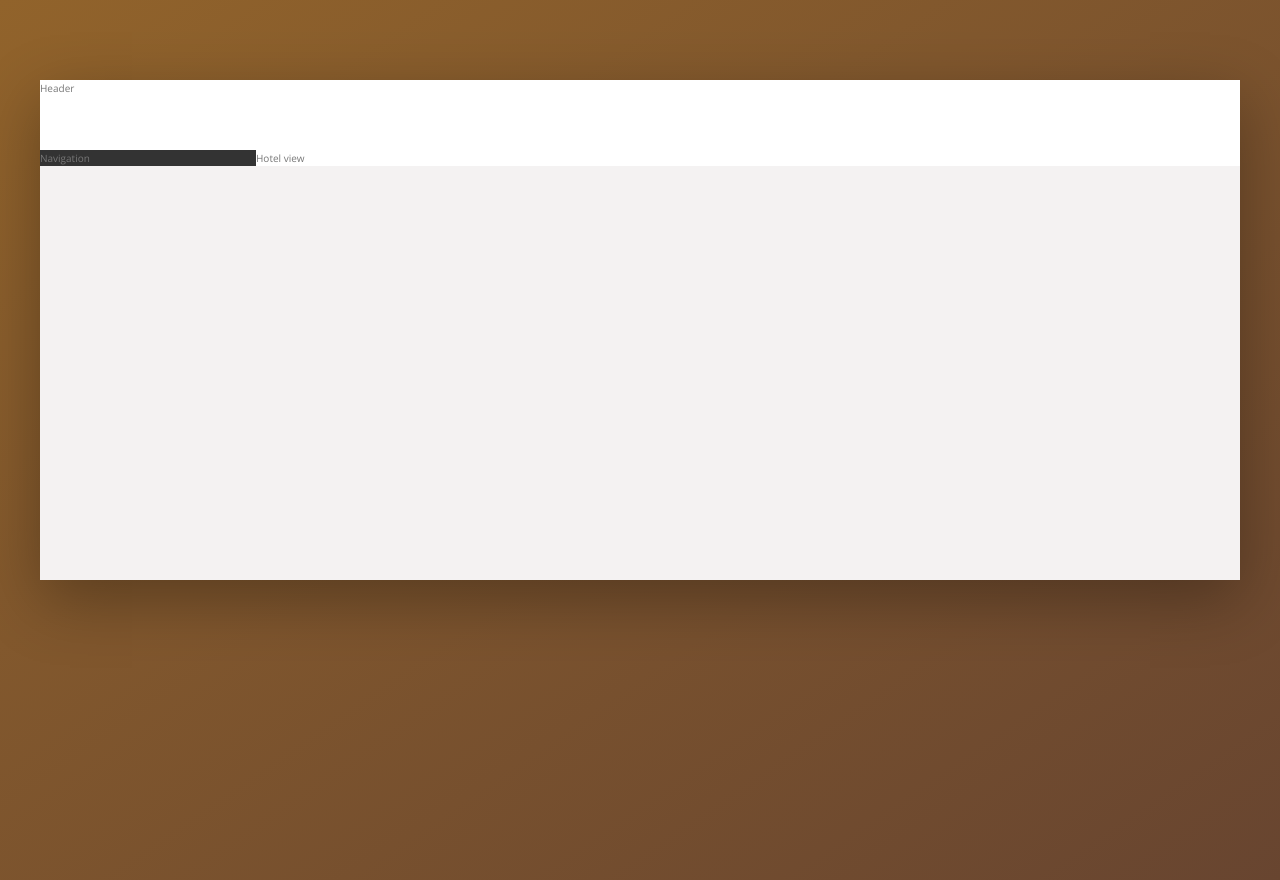
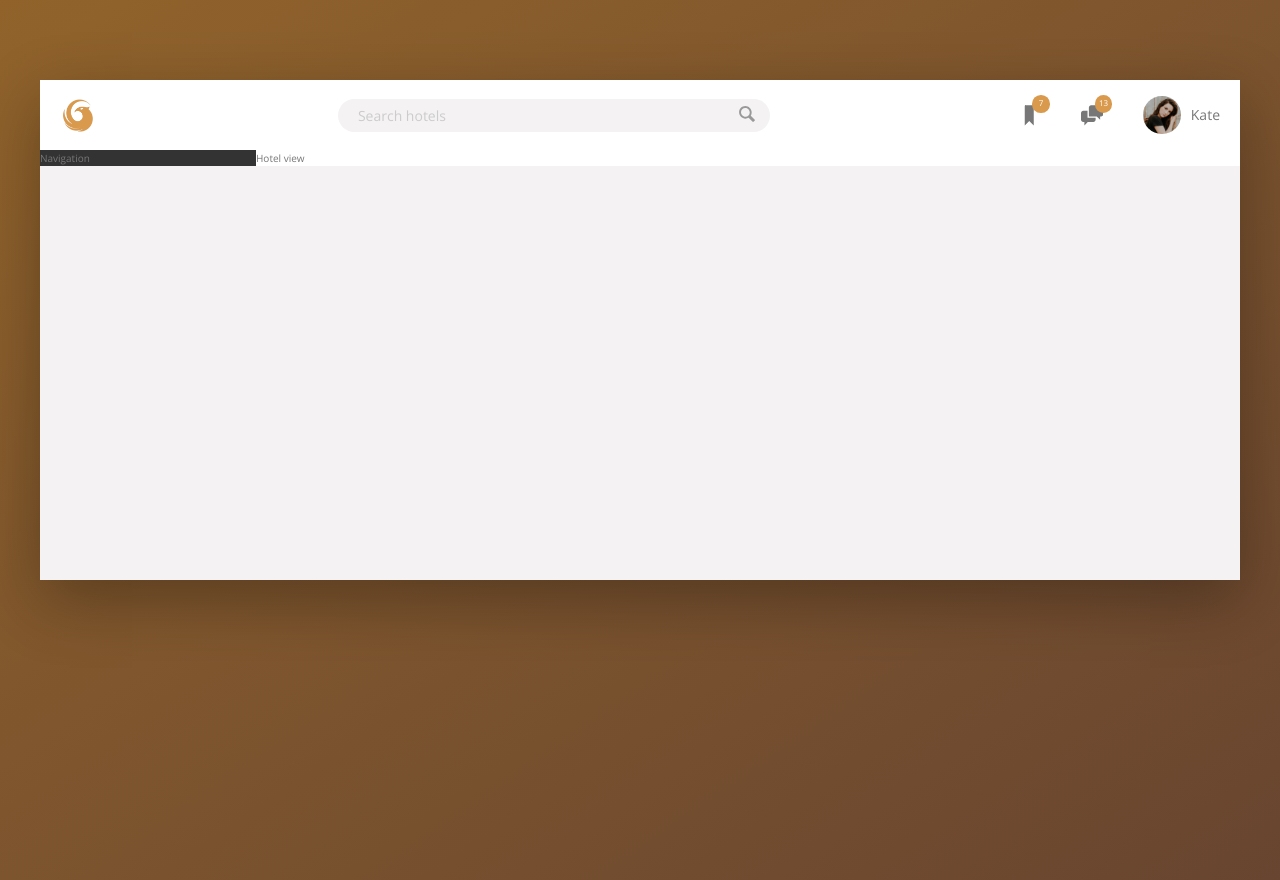
Before and after one commit to feniks87/fenix, a website: page index.html in a window 1280 px wide. Drawn offline with nearby package versions, Linux system fonts and the light colour scheme.

Commit message:
Implement header

```diff
--- a/index.html
+++ b/index.html
@@ -6,13 +6,39 @@
 
         <link href="https://fonts.googleapis.com/css?family=Open+Sans:300,400,600" rel="stylesheet">
         <link rel="stylesheet" href="css/style.css">
-
+        <link rel="shortcut icon" type="image/png" href="img/favicon.png">
         <title>Fenix &mdash; Your all-in-one booking app</title>
     </head>
     <body>
         <div class="container">
             <header class="header">
-                Header
+                <img src="img/logo.png" alt="fenix logo" class="logo">
+                <form action="#" class="search">
+                    <input type="text" class="search__input" placeholder="Search hotels">
+                    <button class="search__button">
+                        <svg class="search__icon">
+                            <use xlink:href="img/sprite.svg#icon-magnifying-glass"></use>
+                        </svg>
+                    </button>
+                </form>
+                <nav class="user-nav">
+                    <div class="user-nav__icon-box">
+                        <svg class="user-nav__icon">
+                            <use xlink:href="img/sprite.svg#icon-bookmark"></use>
+                        </svg>
+                        <span class="user-nav__notification">7</span>
+                    </div>
+                    <div class="user-nav__icon-box">
+                        <svg class="user-nav__icon">
+                            <use xlink:href="img/sprite.svg#icon-chat"></use>
+                        </svg>
+                        <span class="user-nav__notification">13</span>
+                    </div>
+                    <div class="user-nav__user">
+                        <img src="img/user.jpg" alt="User photo" class="user-nav__user-photo">
+                        <span class="user-nav__user-name">Kate</span>
+                    </div>
+                </nav>
             </header>
             <div class="content">
                 <nav class="sidebar">
--- a/sass/_components.scss
+++ b/sass/_components.scss
@@ -0,0 +1,111 @@
+// LOGO
+.logo {
+    height: 3.5rem;
+    margin-left: 2rem;
+}
+
+//SEARCH
+.search {
+    flex: 0 0 40%;
+    display: flex;
+    align-items: center;
+    justify-content: center;
+
+    &__input {
+        font-family: inherit;
+        font-size: inherit;
+        color: inherit;
+        background-color: var(--color-grey-light-2);
+        border: none;
+        padding: .7rem 2rem;
+        border-radius: 100px;
+        width: 90%;
+        transition: all .2s;
+        margin-right: -3.25rem;
+
+        &:focus {
+            outline: none;
+            width: 100%;
+            background-color: var(--color-grey-light-3);
+        }
+
+        &::-webkit-input-placeholder {
+            font-weight: 100;
+            color: var(--color-grey-light-4);
+        }
+    }
+
+    &__input:focus + &__button {
+        background-color: var(--color-grey-light-3);
+    }
+
+    &__button {
+        border: none;
+        background-color: var(--color-grey-light-2);
+
+        &:focus {
+            outline: none;
+        }
+
+        &:active {
+            transform: translateY(2px);
+        }
+    }
+
+    &__icon {
+        height: 2rem;
+        width: 2rem;
+        fill: var(--color-grey-dark-3);
+    }
+}
+
+//USER NAVIGATION
+.user-nav {
+    display: flex;
+    align-self: stretch;
+    align-items: center;
+
+    & > * {
+        padding: 0 2rem;
+        cursor: pointer;
+        height: 100%;
+        display: flex;
+        align-items: center;
+    }
+
+    & > *:hover {
+        background-color: var(--color-grey-light-2);
+    }
+
+    &__icon-box {
+        position: relative;
+    }
+
+    &__icon {
+        height: 2.25rem;
+        width: 2.25rem;
+        fill: var(--color-grey-dark-2);
+    }
+
+    &__notification {
+        font-size: .8rem;
+        height: 1.75rem;
+        width: 1.75rem;
+        border-radius: 50%;
+        background-color: var(--color-primary);
+        color: #fff;
+        position: absolute;
+        top: 1.5rem;
+        right: 1.1rem;
+
+        display: flex;
+        justify-content: center;
+        align-items: center;
+    }
+
+    &__user-photo {
+        height: 3.75rem;
+        border-radius: 50%;
+        margin-right: 1rem;;
+    }
+}
--- a/sass/_layout.scss
+++ b/sass/_layout.scss
@@ -7,9 +7,13 @@
 }
 
 .header {
+    font-size: 1.4rem;
     height: 7rem;
     background-color: #fff;
     border-bottom: var(--color-grey-light-2);
+    display: flex;
+    justify-content: space-between;
+    align-items: center;
 }
 
 .content {
```
Also changed, not shown: css/style.css, img/SVG/aircraft-take-off.svg (added), img/SVG/bookmark.svg (added), img/SVG/chat.svg (added), img/SVG/chevron-thin-right.svg (added), img/SVG/home.svg (added), img/SVG/key.svg (added), img/SVG/location-pin.svg (added), img/SVG/magnifying-glass.svg (added), img/SVG/map.svg (added), img/SVG/star.svg (added), img/favicon.png (added), img/logo.png (added), img/sprite.svg (added).
